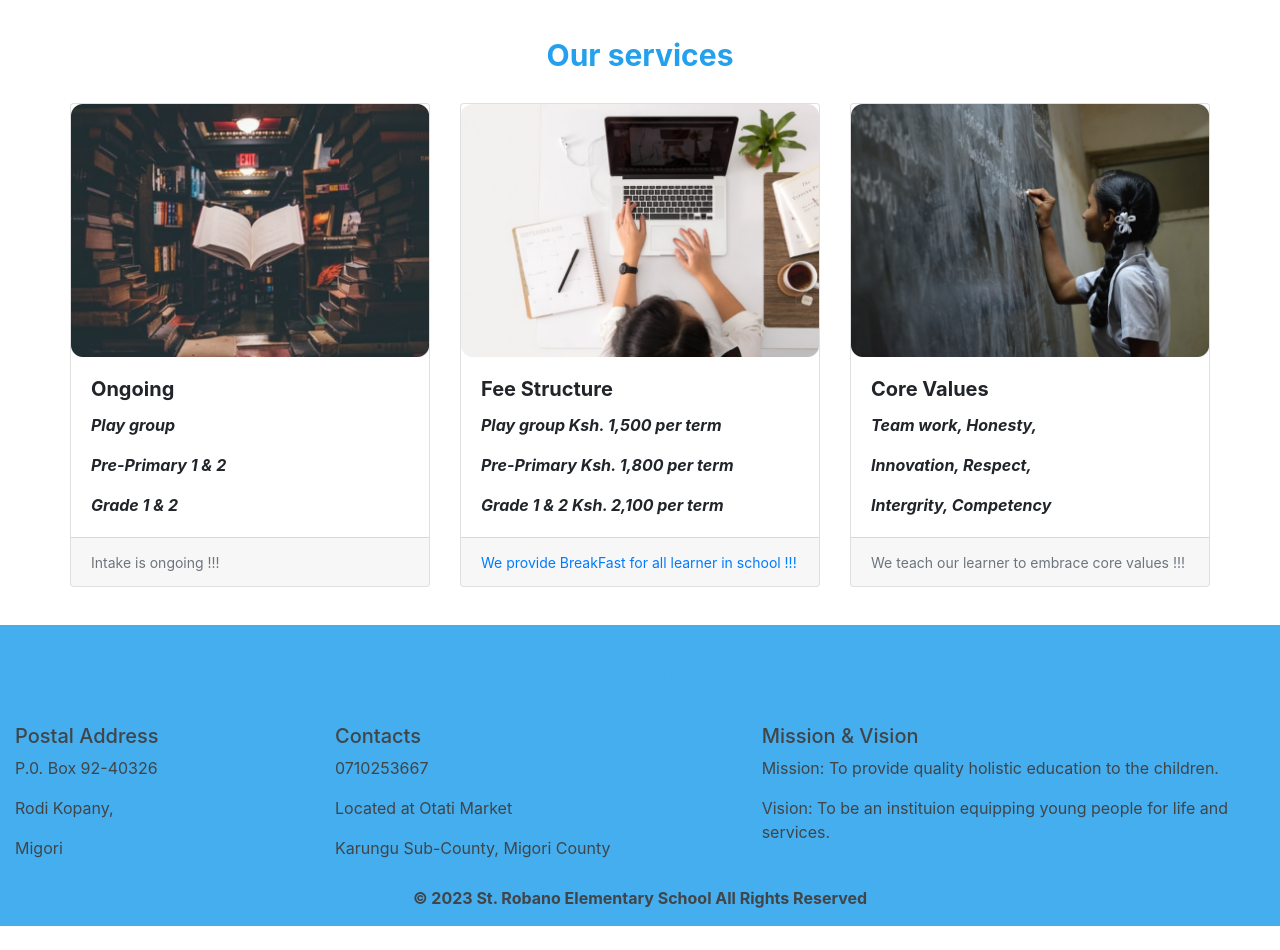
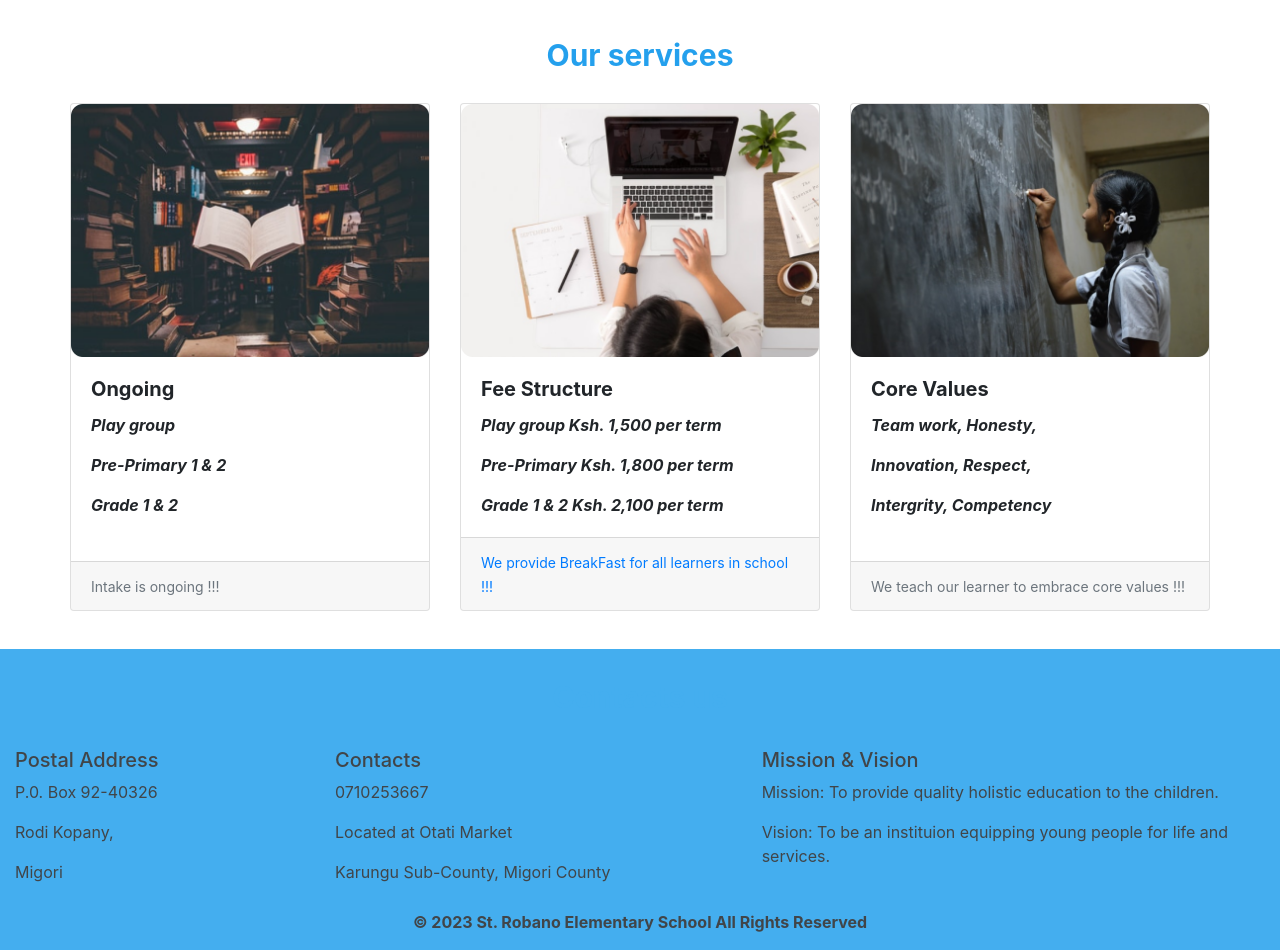
Before and after one commit to leakeyhamad/school, a plain HTML site: page index.html in a window 1280 px wide. Shown: the part 603-1553 px from the top of the page. Before the commit the page ends 1529 px from the top, so only its background shows below. Drawn offline with nearby package versions, Linux system fonts and the light colour scheme.

Commit message:
edit the cards footers

```diff
--- a/index.html
+++ b/index.html
@@ -79,7 +79,7 @@
                             <p class="card-text">Grade 1 & 2 Ksh. 2,100 per term</p>
                           </div>
                           <div class="card-footer">
-                            <small class="text-primary">We provide BreakFast for all learner in school !!!</small>
+                            <small class="text-primary">We provide BreakFast for all learners in school !!!</small>
                           </div>
                         </div>
                         <div class="card">
```
